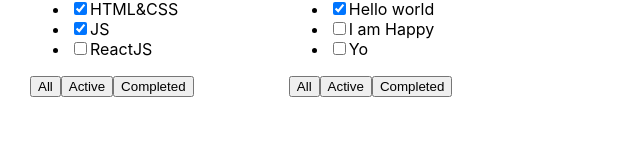
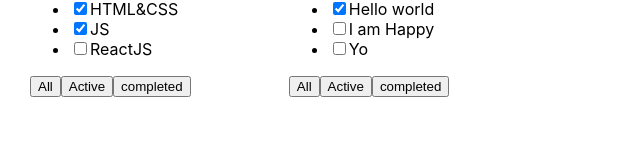
Before and after one commit to AShamshin/Todolist, a React (Create React App) app: page / in a window 1280 px wide. Shown: the part 129-295 px from the top of the page, without its empty margins (0-640 px from the left). Built offline with nearby package versions, Linux system fonts and the light colour scheme.

Commit message:
second commit

```diff
--- a/src/Todolist.tsx
+++ b/src/Todolist.tsx
@@ -32,7 +32,7 @@
       <div>
         <button>All</button>
         <button>Active</button>
-        <button>Completed</button>
+        <button>completed</button>
       </div>
     </div>
   );
```
